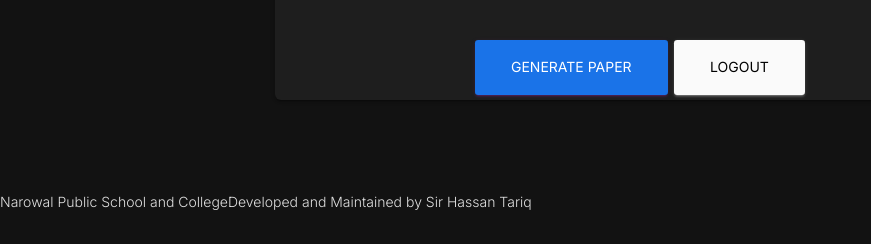
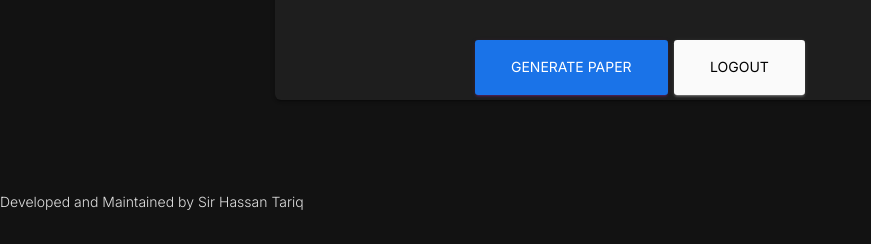
Before and after one commit to Defendicon786/Quiz-App-v1.3, a PHP site: page /paper_home.php in a window 1280 px wide. Shown: the part 1391-1635 px from the top of the page, without its empty margins (0-871 px from the left). Run offline with PHP 8.4, Linux system fonts and the light colour scheme; the visitor is signed in with stand-in values (Sample User, id 1); data that the repository does not hold is empty; some libraries are stand-ins or nearby versions.

Commit message:
Remove school name from paper footer

```diff
--- a/paper_home.php
+++ b/paper_home.php
@@ -164,7 +164,6 @@ $header = $_SESSION['paper_header'];
             </div>
         </main>
     <footer class="footer-text">
-      <p>Narowal Public School and College</p>
       <p>Developed and Maintained by Sir Hassan Tariq</p>
     </footer>
   </div>
```
